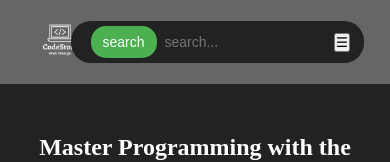
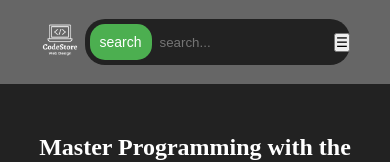
Before and after one commit to kavishkaCODE/code-web-pro, a plain HTML site: page index.html in a window 390 px wide. Shown: the top 162 px of the page. Drawn offline with Linux system fonts and the light colour scheme.

Commit message:
last update

```diff
--- a/css/style.css
+++ b/css/style.css
@@ -241,17 +241,15 @@
 
     .testimonial {
       width: 90%;
-    }
-
       .search-form {
-      width: 100%;
+        width: auto;
         margin: 10px auto;
         padding: 5px 10px;
         display: flex;
         justify-content: space-between;
         align-items: center;
         box-sizing: border-box;
-      max-width: auto;
+        max-width: 150px;
       }
 
       .text-input {
@@ -261,9 +259,9 @@
       }
 
       .sButton {
-      margin-left: 10px;
+        margin-left: px;
         padding: 8px 12px;
         font-size: 14px;
-    }
+      }}
 
   }
```
Lines whose indentation alone changed are shown as unchanged.
